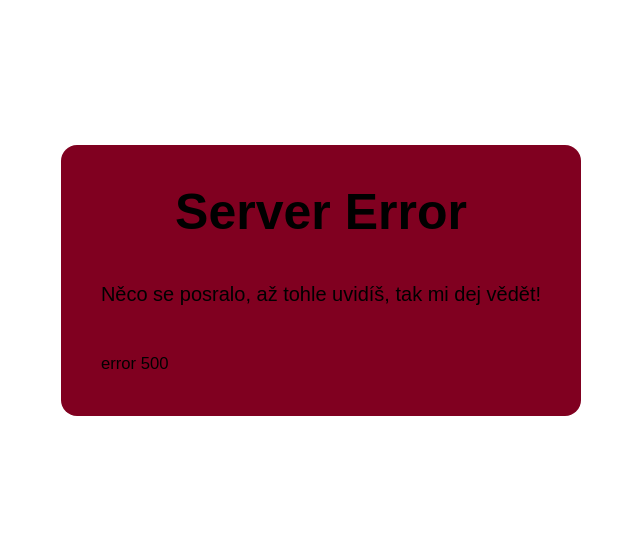
After one commit to RobertBriza/home, a PHP site: page /app/Error/UI/Http/Web/templates/Error/500.phtml in a window 1280 px wide. The commit adds this page. Shown: the top 559 px of the page, without its empty margins (319-959 px from the left). Run offline with PHP 8.4, Linux system fonts and the light colour scheme.

Commit message:
Error handling

```diff
--- a/app/System/UI/Http/Web/ErrorPresenter.php
+++ b/app/Error/UI/Http/Web/ErrorPresenter.php
@@ -2,7 +2,7 @@
 
 declare(strict_types=1);
 
-namespace app\Presenters;
+namespace app\Error\UI\Http\Web;
 
 use Nette;
 use Nette\Application\Responses;
@@ -27,10 +27,12 @@ final class ErrorPresenter implements Nette\Application\IPresenter
 
 		if ($exception instanceof Nette\Application\BadRequestException) {
 			[$module, , $sep] = Nette\Application\Helpers::splitName($request->getPresenterName());
+
 			return new Responses\ForwardResponse($request->setPresenterName($module . $sep . 'Error4xx'));
 		}
 
 		$this->logger->log($exception, ILogger::EXCEPTION);
+
 		return new Responses\CallbackResponse(function (Http\IRequest $httpRequest, Http\IResponse $httpResponse): void {
 			if (preg_match('#^text/html(?:;|$)#', (string) $httpResponse->getHeader('Content-Type'))) {
 				require __DIR__ . '/templates/Error/500.phtml';
--- /dev/null
+++ b/app/Error/UI/Http/Web/templates/Error/500.phtml
@@ -0,0 +1,63 @@
+<!DOCTYPE html><!-- "' --></textarea></script></style></pre></xmp></a></audio></button></canvas></datalist></details></dialog></iframe></listing></meter></noembed></noframes></noscript></optgroup></option></progress></rp></select></table></template></title></video>
+<meta charset="utf-8">
+<meta name="robots" content="noindex">
+<title>Server Error</title>
+
+<style>
+	#nette-error {
+		all: initial;
+		position: absolute;
+		top: 0;
+		left: 0;
+		right: 0;
+		height: 70vh;
+		min-height: 400px;
+		display: flex;
+		align-items: center;
+		justify-content: center;
+		border-radius: 16px;
+		z-index: 1000
+	}
+
+	#nette-error div {
+		all: initial;
+		max-width: 550px;
+		background: #800020;
+		color: #333;
+		display: block;
+		border-radius: 16px
+	}
+
+	#nette-error h1 {
+		all: initial;
+		font: bold 50px/1.1 sans-serif;
+		display: block;
+		margin: 40px
+	}
+
+	#nette-error p {
+		all: initial;
+		font: 20px/1.4 sans-serif;
+		margin: 40px;
+		display: block
+	}
+
+	#nette-error h1 {
+		text-align: center;
+	}
+
+</style>
+
+<div id=nette-error>
+	<div>
+		<h1>Server Error</h1>
+
+		<p>Něco se posralo, až tohle uvidíš, tak mi dej vědět!</p>
+
+		<p><small class="flex justify-center">error 500</small></p>
+	</div>
+</div>
+
+<script>
+	document.body.insertBefore(document.getElementById('nette-error'), document.body.firstChild);
+</script>
--- a/app/System/Application/Vite/VitePanel.php
+++ b/app/System/Application/Vite/VitePanel.php
@@ -15,6 +15,6 @@ class VitePanel implements IBarPanel
 
 	public function getTab()
 	{
-		//return file_get_contents(__DIR__ . '/Vite.html');
+		return file_get_contents(__DIR__ . '/Vite.html');
 	}
 }
--- a/app/System/UI/Http/Web/templates/@layout.latte
+++ b/app/System/UI/Http/Web/templates/@layout.latte
@@ -5,7 +5,7 @@
 	<meta name="viewport" content="width=device-width">
 
 	<title n:snippet="title" n:inner-block="title">Nette Web</title>
-	{if $vite->isEnabled()}
+	{if $vite !== null && $vite->isEnabled()}
 		<script type="module" src="{='@vite/client'|asset}"></script>
 	{/if}
 
```
Also changed, not shown: app/Bootstrap.php (+6 -1 lines), app/Error/UI/Http/Web/Error4xxPresenter.php (renamed from app/System/UI/Http/Web/Error4xxPresenter.php, +12 -6 lines), app/Error/UI/Http/Web/templates/Error/404.latte (added, +7 -0 lines), app/Score/UI/Http/Web/templates/Score/default.latte (+6 -1 lines), app/System/UI/Http/Web/DebugPresenter.php (+0 -40 lines), app/System/UI/Http/Web/templates/Error/404.latte (deleted, +0 -8 lines), app/System/UI/Http/Web/templates/Error/500.phtml (deleted, +0 -27 lines), app/Error/UI/Http/Web/templates/Error/403.latte (renamed from app/System/UI/Http/Web/templates/Error/403.latte), app/Error/UI/Http/Web/templates/Error/405.latte (renamed from app/System/UI/Http/Web/templates/Error/405.latte), app/Error/UI/Http/Web/templates/Error/410.latte (renamed from app/System/UI/Http/Web/templates/Error/410.latte), app/Error/UI/Http/Web/templates/Error/4xx.latte (renamed from app/System/UI/Http/Web/templates/Error/4xx.latte), app/Error/UI/Http/Web/templates/Error/503.phtml (renamed from app/System/UI/Http/Web/templates/Error/503.phtml), config/common.neon.
